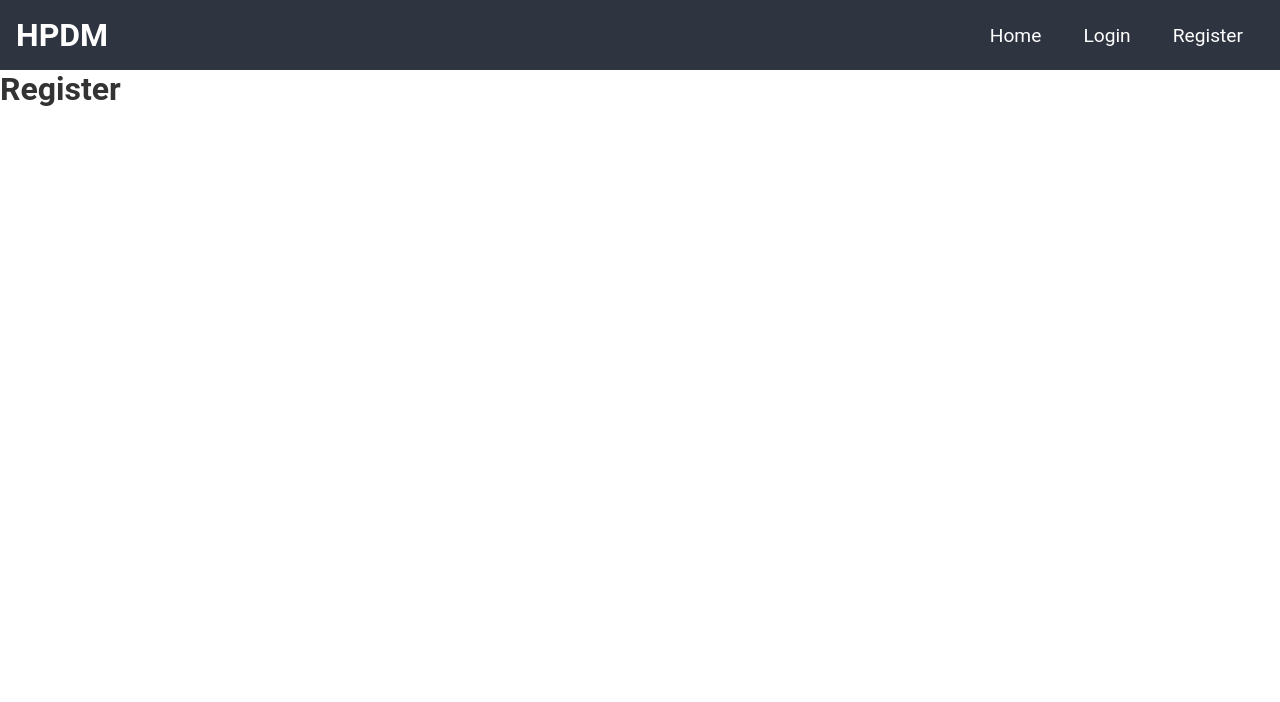
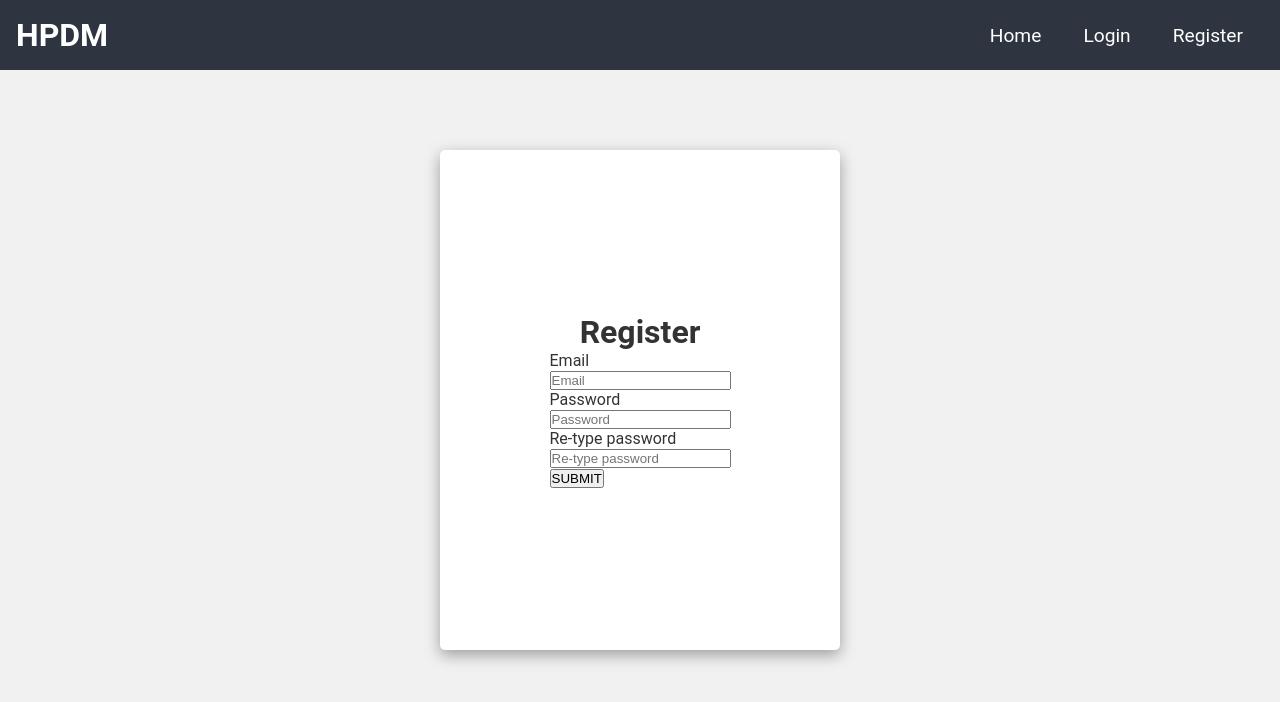
Before and after one commit to tpSpace/Hospital-DBMS, a React (Create React App) app in the folder Frontend/fontend-pdm/: page /register in a window 1280 px wide. Shown: the top 702 px of the page. Built offline with nearby package versions, Linux system fonts and the light colour scheme.

Commit message:
Add register page &add shadow

```diff
--- a/Frontend/fontend-pdm/src/App.js
+++ b/Frontend/fontend-pdm/src/App.js
@@ -28,7 +28,7 @@ const Nav = styled.nav`
   width: 100%;
   height: 70px;
   background-color: #2E3440;
-
+  position: fixed;
 
   display: flex;
   justify-content: space-between;
--- a/Frontend/fontend-pdm/src/pages/register/Register.js
+++ b/Frontend/fontend-pdm/src/pages/register/Register.js
@@ -1,10 +1,38 @@
 import React from 'react';
-
+import './register.css';
 const Register = () => {
     return (
-        <div>
-            <h1>Register</h1>
-        </div>
+        <>
+            <div class="container">
+                <div class="register">
+                    <h1>Register</h1>
+                    <form action="">
+                        <label>
+                            Email
+                            <br/>
+                            <input type="email" placeholder="Email"></input>
+                            <br/>
+                        </label>
+
+                        <label>
+                            <span>Password</span>
+                            <br/>
+                            <input type="text" placeholder="Password"></input>
+                            <br/>
+                        </label>
+
+                        <label>
+                            <span>Re-type password</span>
+                            <br/>
+                            <input type="text" placeholder="Re-type password"></input>
+                            <br/>
+                        </label>
+
+                        <button type="submit">SUBMIT</button>
+                    </form>
+                </div>
+            </div>
+        </>
     );
 };
 
--- /dev/null
+++ b/Frontend/fontend-pdm/src/pages/register/register.css
@@ -0,0 +1,28 @@
+* {
+    padding: 0px;
+    margin: 0px;
+    border: border-box;
+}
+.container {
+    width: 100%;
+    height: 100vh;
+    background: #f1f1f1;
+    display: flex;
+    justify-content: center;
+    align-items: center;
+}
+.container .register {
+    width: 400px;
+    height: 500px;
+    background: #fff;
+    box-shadow: rgba(0, 0, 0, 0.35) 0px 5px 15px;
+    border-radius: 5px;
+    padding: 20px;
+    display: flex;
+    flex-direction: column;
+    justify-content: center;
+    align-items: center;
+}
+label {
+    margin-top: 30px;
+}
```
